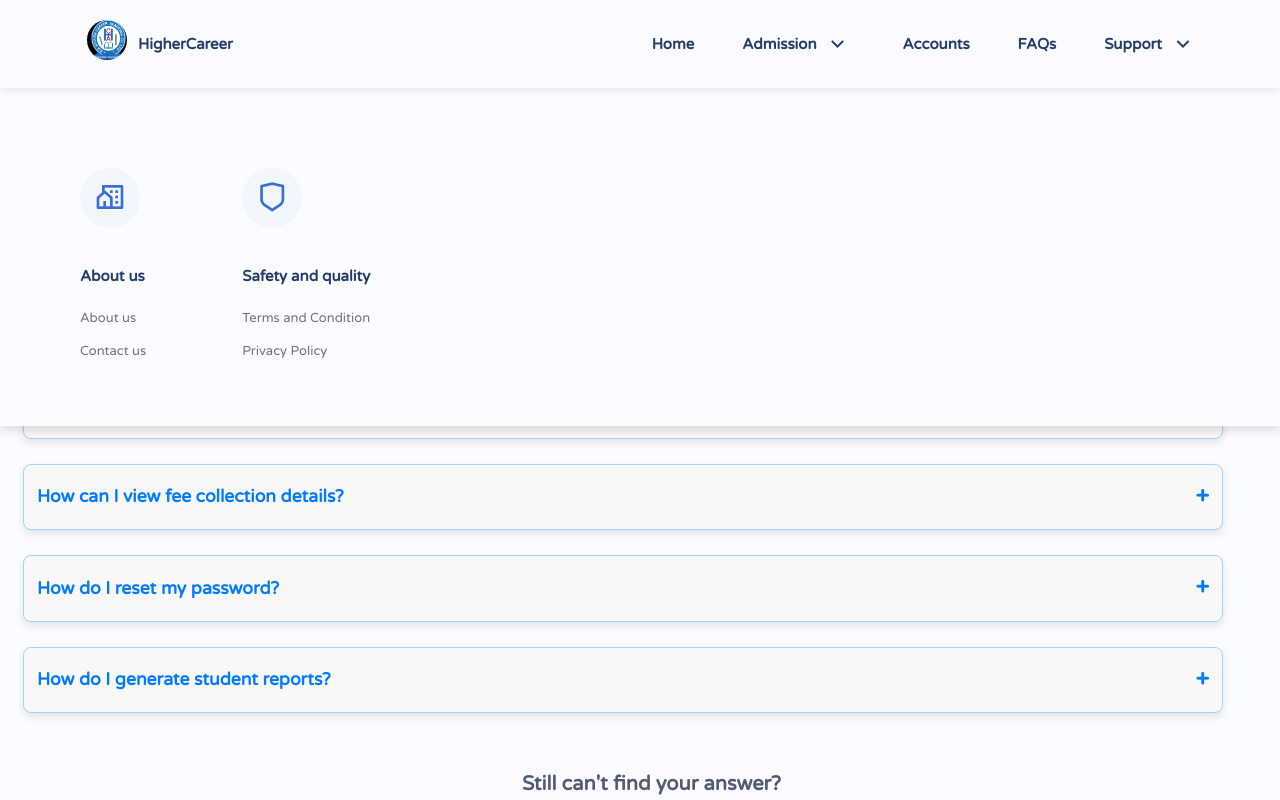
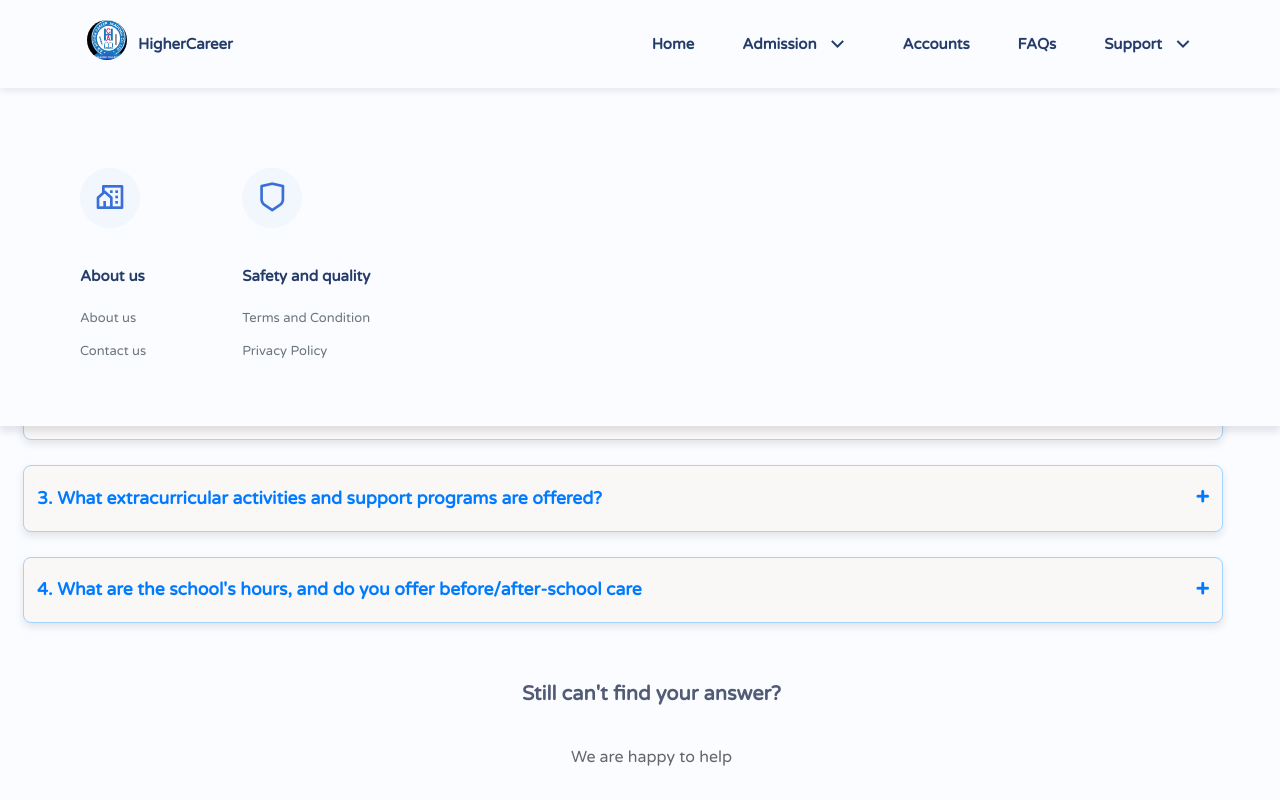
Before and after one commit to twahir21/higherCareerLanding, a React (Vite) app: page /faq in a window 1280 px wide. Shown: the top 800 px of the page. Built offline with nearby package versions, Linux system fonts and the light colour scheme.

Commit message:
removing search in faqs

```diff
--- a/src/components/home/Hero.jsx
+++ b/src/components/home/Hero.jsx
@@ -2,7 +2,7 @@ import heroImage from "../../images/hero-image.png"
 const Hero = () => {
   return (
     <div>
-        <section className="hero-section">
+        <section className="hero-section" id="hero">
         <div className="hero-content">
         <div className="hero-grid">
             <div className="hero-text">
--- a/src/components/includes/Navbar.jsx
+++ b/src/components/includes/Navbar.jsx
@@ -73,7 +73,7 @@ const Navbar = () => {
     <header className="header">
         <nav className="nav container">
             <div className="nav__data">
-                <Link to="#" className="nav__logo">
+                <Link to="/#hero" className="nav__logo">
                     <span className="logo">
                         <img src={logo} alt="logo" />
                     </span>HigherCareer
--- a/src/pages/Faq.jsx
+++ b/src/pages/Faq.jsx
@@ -4,7 +4,7 @@ import { Link } from "react-router-dom";
 
 import { FontAwesomeIcon } from "@fortawesome/react-fontawesome";
 import { faMessage } from "@fortawesome/free-solid-svg-icons";
-import { faMagnifyingGlass } from "@fortawesome/free-solid-svg-icons";
+// import { faMagnifyingGlass } from "@fortawesome/free-solid-svg-icons";
 
 
 const Faq = () => {
@@ -19,12 +19,6 @@ const Faq = () => {
         <div className="title-faq">
             <h2>❓ Frequently Asked Questions</h2>
             <p>Find answers to common questions about the HigherCareer system, or <Link to="/#contact-section">contact our support</Link></p>
-
-            <div className="search">
-                <FontAwesomeIcon icon={faMagnifyingGlass} />
-
-                <input type="search" name="search" id="search"  placeholder="Search ..." />
-            </div>
         </div>
 
 
@@ -32,41 +26,42 @@ const Faq = () => {
             <section className="faq-section">
                 <div className="faq-item" data-expanded="false">
                     <div className="faq-question">
-                        <h3>How do I add a new student?</h3>
+                        <h3>1. What curriculum does the school follow, and what are the class sizes?</h3>
                         <span className="toggle-icon">+</span>
                     </div>
                     <div className="faq-answer">
-                        <p>To add a new student, go to the &#34;Manage Students&#34; section, click on &#34;Add Student,&#34; and fill out the required details.</p>
+                        {/* <p>To add a new student, go to the &#34;Manage Students&#34; section, click on &#34;Add Student,&#34; and fill out the required details.</p> */}
+                        <p>We follow the National Curriculum (BMZ). Our focus is on holistic development and academic excellence. To ensure personalized attention, our average class size is 20 students, supported by a teacher-to-student ratio of 1:15.</p>
                     </div>
                 </div>
 
                 <div className="faq-item" data-expanded="false">
                     <div className="faq-question">
-                        <h3>How can I view fee collection details?</h3>
+                        <h3>2. What is the fee structure, and are there any additional costs?</h3>
                         <span className="toggle-icon">+</span>
                     </div>
                     <div className="faq-answer">
-                        <p>Navigate to the &#34;Fee Management&#34; section to view details on collected and pending fees.</p>
+                        <p>Our annual fee for the 2026/27 is 505,000/= to 720,000/=. This includes tuition fees, registration and initial fees for primary and nursery. Additional costs may apply for optional programs such as trips, or specialized sports equipment. Please view our Fees schedule for <a href="/nursery-fees">Nursery</a> and <a href="/primary-fees">Primary</a></p>
                     </div>
                 </div>
 
                 <div className="faq-item" data-expanded="false">
                     <div className="faq-question">
-                        <h3>How do I reset my password?</h3>
+                        <h3>3. What extracurricular activities and support programs are offered?</h3>
                         <span className="toggle-icon">+</span>
                     </div>
                     <div className="faq-answer">
-                        <p>Go to your profile settings and click &#34;Reset Password.&#34; Follow the instructions to update your password securely.</p>
+                        <p>We offer a wide range of activities focusing on talent development, including Competitive Debate, Visual Arts, and Football. We also provide robust student support services, including counseling, academic tutoring, and a dedicated knowlege of islamic education and Arabic learning</p>
                     </div>
                 </div>
 
                 <div className="faq-item" data-expanded="false">
                     <div className="faq-question">
-                        <h3>How do I generate student reports?</h3>
+                        <h3>4. What are the school&#39;s hours, and do you offer before/after-school care</h3>
                         <span className="toggle-icon">+</span>
                     </div>
                     <div className="faq-answer">
-                        <p>To generate reports, go to &#34;Student Reports&#34; and choose the type of report (academic or attendance). You can customize filters as needed.</p>
+                        <p>The school day runs from 8:00 AM to 3:30 PM. Yes, we provide Before-School Care starting at 7:30 AM</p>
                     </div>
                 </div>
 
```
